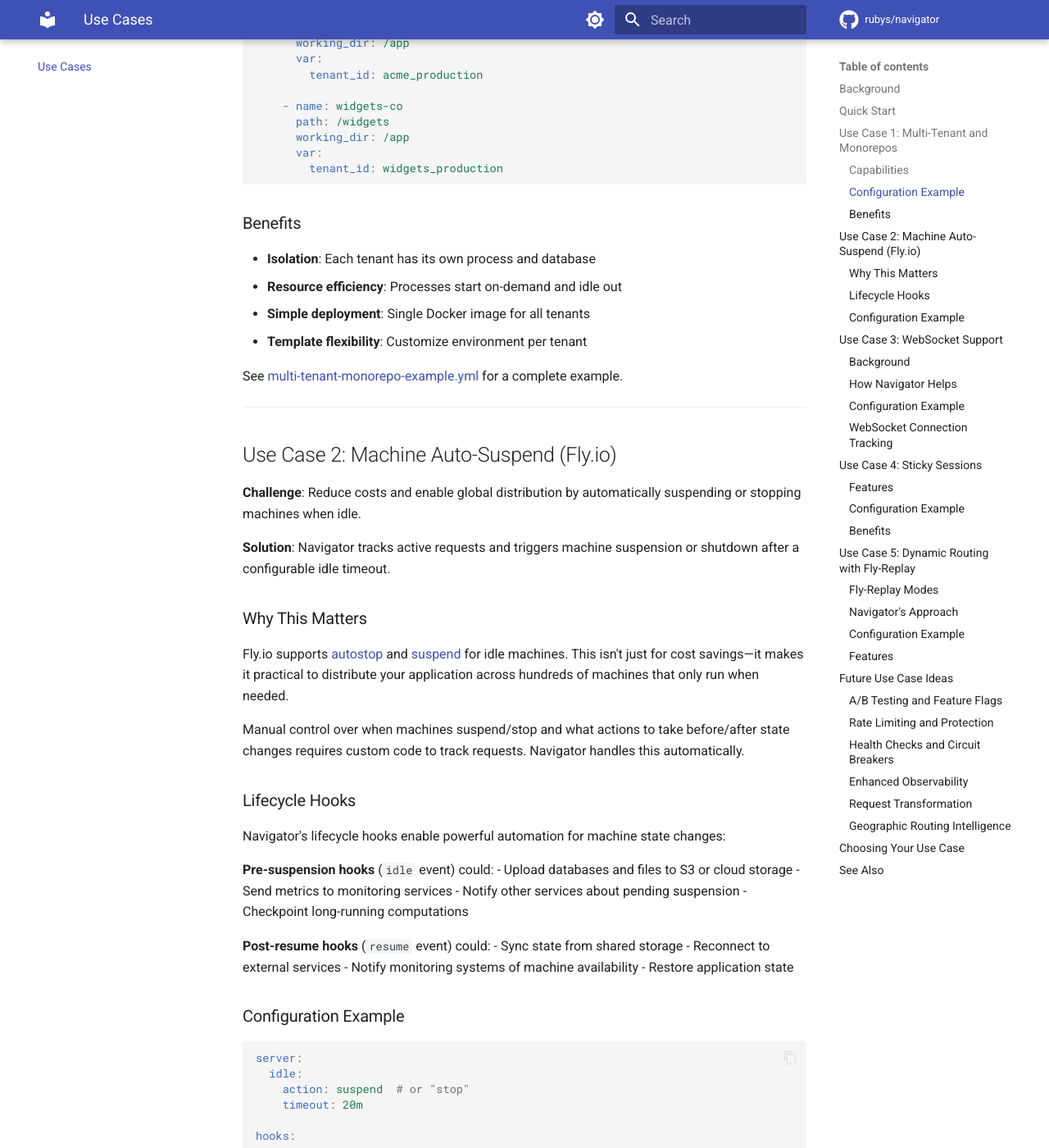
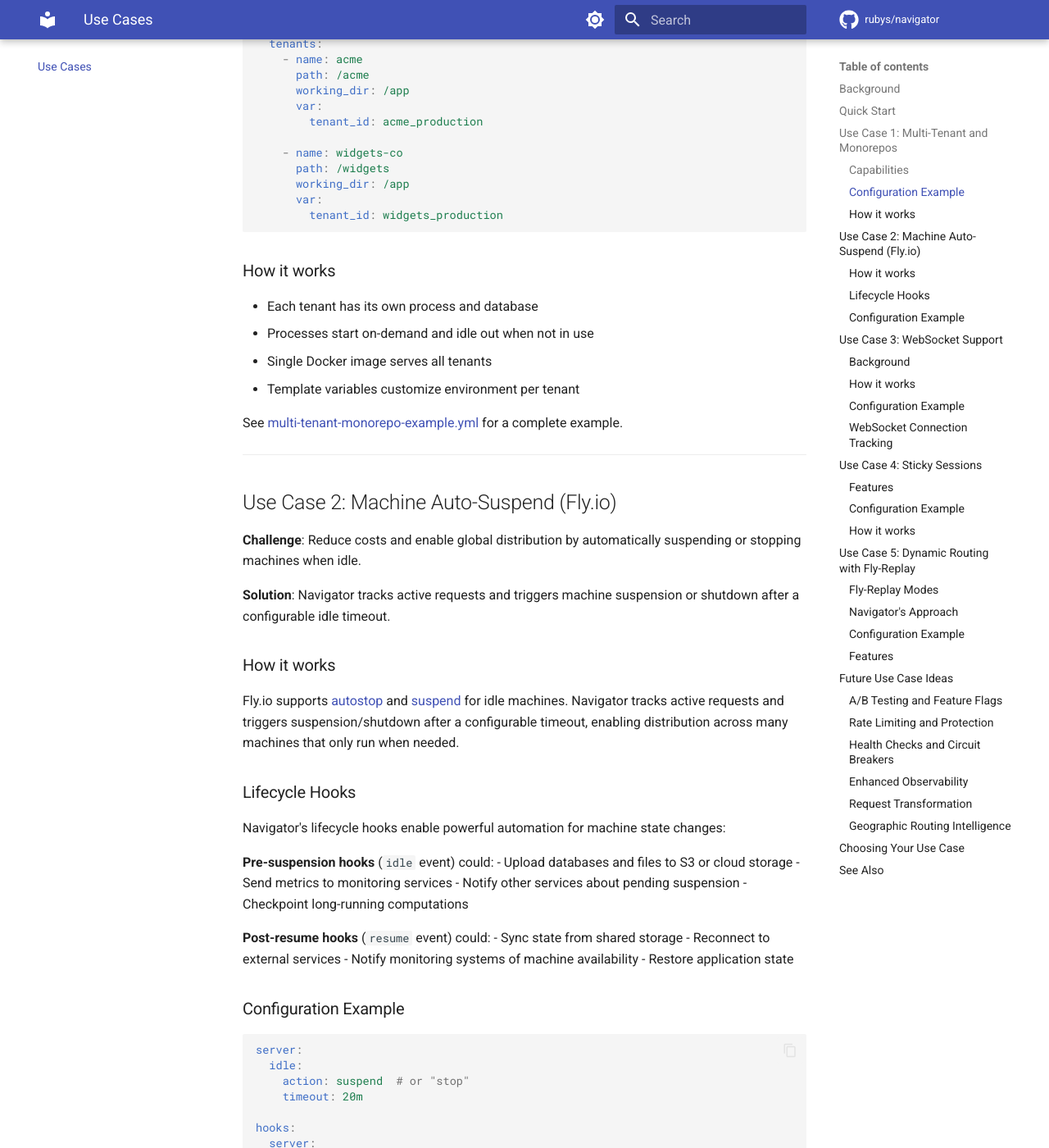
Before and after one commit to rubys/navigator, an MkDocs documentation site: the page built from docs/use-cases.md, in a window 1280 px wide and 1400 px high, scrolled down 1556 px. Shown: the whole window at 82% size. Built offline with MkDocs 1.6.1 and Material for MkDocs 9.7.7, drawn with Linux system fonts in a browser that asks for light colours; comment, search, counter and statistics services are not loaded; some of the changed text lies outside the part shown.

Commit message:
Tone down marketing language in documentation
Replace promotional language with factual descriptions:
- Change "What Can Navigator Do For You?" to "Features"
- Replace "Benefits" sections with "How it works"
- Remove bold marketing terms and action-oriented language
- Simplify use case descriptions to be more humble

🤖 Generated with [Claude Code](https://claude.com/claude-code)

Co-Authored-By: Claude <noreply@anthropic.com>

````diff
--- a/docs/use-cases.md
+++ b/docs/use-cases.md
@@ -64,12 +65,12 @@ applications:
         tenant_id: widgets_production
 ```
 
-### Benefits
+### How it works
 
-- **Isolation**: Each tenant has its own process and database
-- **Resource efficiency**: Processes start on-demand and idle out
-- **Simple deployment**: Single Docker image for all tenants
-- **Template flexibility**: Customize environment per tenant
+- Each tenant has its own process and database
+- Processes start on-demand and idle out when not in use
+- Single Docker image serves all tenants
+- Template variables customize environment per tenant
 
 See [multi-tenant-monorepo-example.yml](https://github.com/rubys/navigator/blob/main/examples/multi-tenant-monorepo-example.yml) for a complete example.
 
@@ -81,11 +82,9 @@ See [multi-tenant-monorepo-example.yml](https://github.com/rubys/navigator/blob/
 
 **Solution**: Navigator tracks active requests and triggers machine suspension or shutdown after a configurable idle timeout.
 
-### Why This Matters
+### How it works
 
-Fly.io supports [autostop](https://fly.io/docs/launch/autostop-autostart/) and [suspend](https://fly.io/docs/reference/suspend-resume/) for idle machines. This isn't just for cost savings—it makes it practical to distribute your application across hundreds of machines that only run when needed.
-
-Manual control over when machines suspend/stop and what actions to take before/after state changes requires custom code to track requests. Navigator handles this automatically.
+Fly.io supports [autostop](https://fly.io/docs/launch/autostop-autostart/) and [suspend](https://fly.io/docs/reference/suspend-resume/) for idle machines. Navigator tracks active requests and triggers suspension/shutdown after a configurable timeout, enabling distribution across many machines that only run when needed.
 
 ### Lifecycle Hooks
 
@@ -144,13 +143,9 @@ WebSockets enable two-way communication between server and browser, with connect
 **Rails 7 and earlier**: Three services (Rails, Redis, Action Cable)
 **Rails 8 with Solid Cable**: Action Cable and Rails must run on the same machine
 
-### How Navigator Helps
+### How it works
 
-Traditionally, you'd need:
-- Reverse proxy ([Nginx](https://nginx.org/) or [Traefik](https://traefik.io/traefik)) for routing
-- Process manager ([Foreman](https://github.com/ddollar/foreman) or [Overmind](https://github.com/DarthSim/overmind)) for services
-
-Navigator combines both without modifying your Rails configuration.
+Navigator combines reverse proxy routing and process management in a single tool, eliminating the need for separate tools like Nginx/Traefik and Foreman/Overmind.
 
 ### Configuration Example
 
@@ -228,12 +223,12 @@ applications:
       working_dir: /app
 ```
 
-### Benefits
+### How it works
 
-- **Consistent routing**: Same user always hits same machine
-- **WebSocket compatibility**: Maintains long-lived connections
-- **Local cache hits**: Access machine-specific cached data
-- **Simple configuration**: No external session store required
+- Same user always routes to same machine
+- Maintains long-lived WebSocket connections
+- Enables machine-specific cached data
+- No external session store required
 
 See [sticky-sessions-example.yml](https://github.com/rubys/navigator/blob/main/examples/sticky-sessions-example.yml) and [Sticky Sessions feature page](features/sticky-sessions.md) for more details.
 
````
Also changed, not shown: other parts of docs/use-cases.md (+5 -4 lines), docs/index.md (+12 -12 lines).
